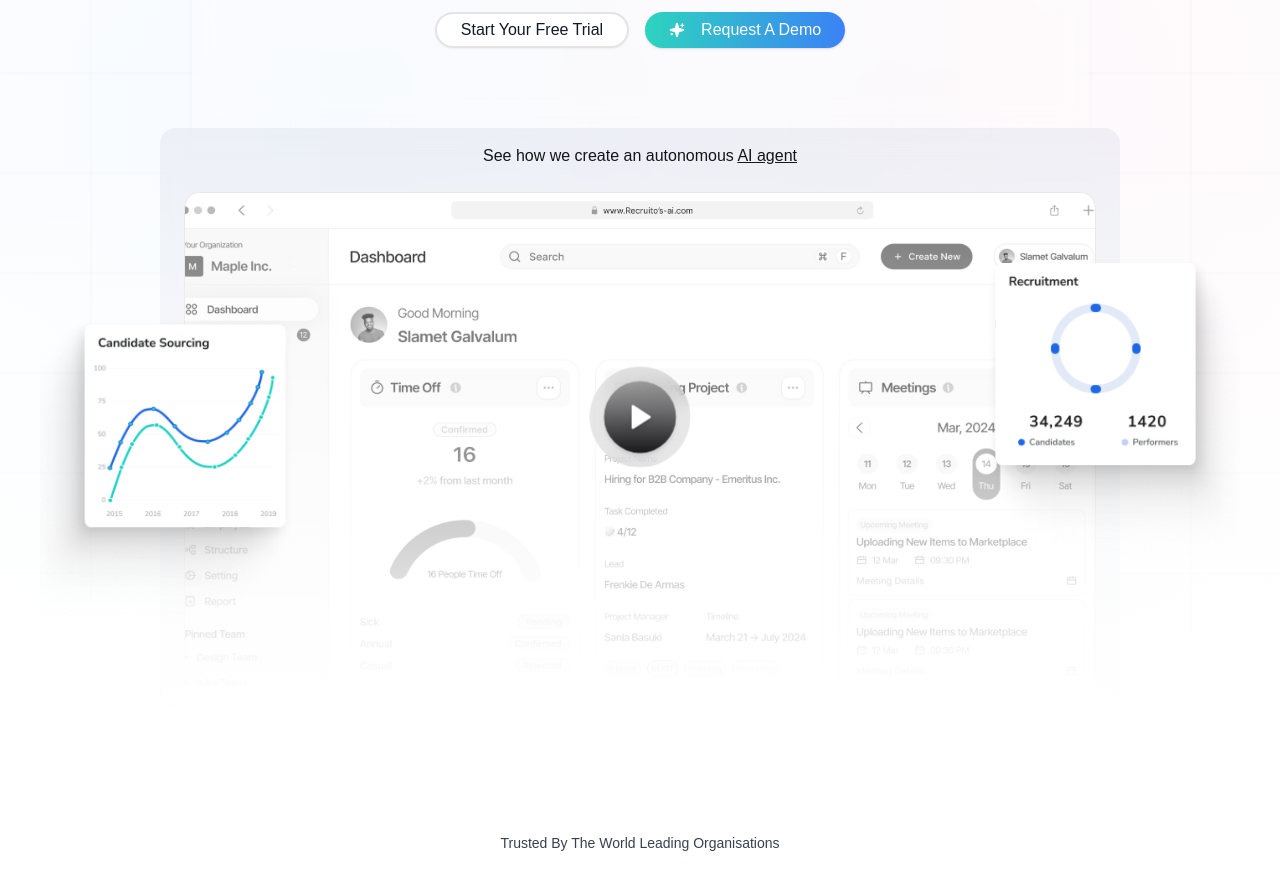
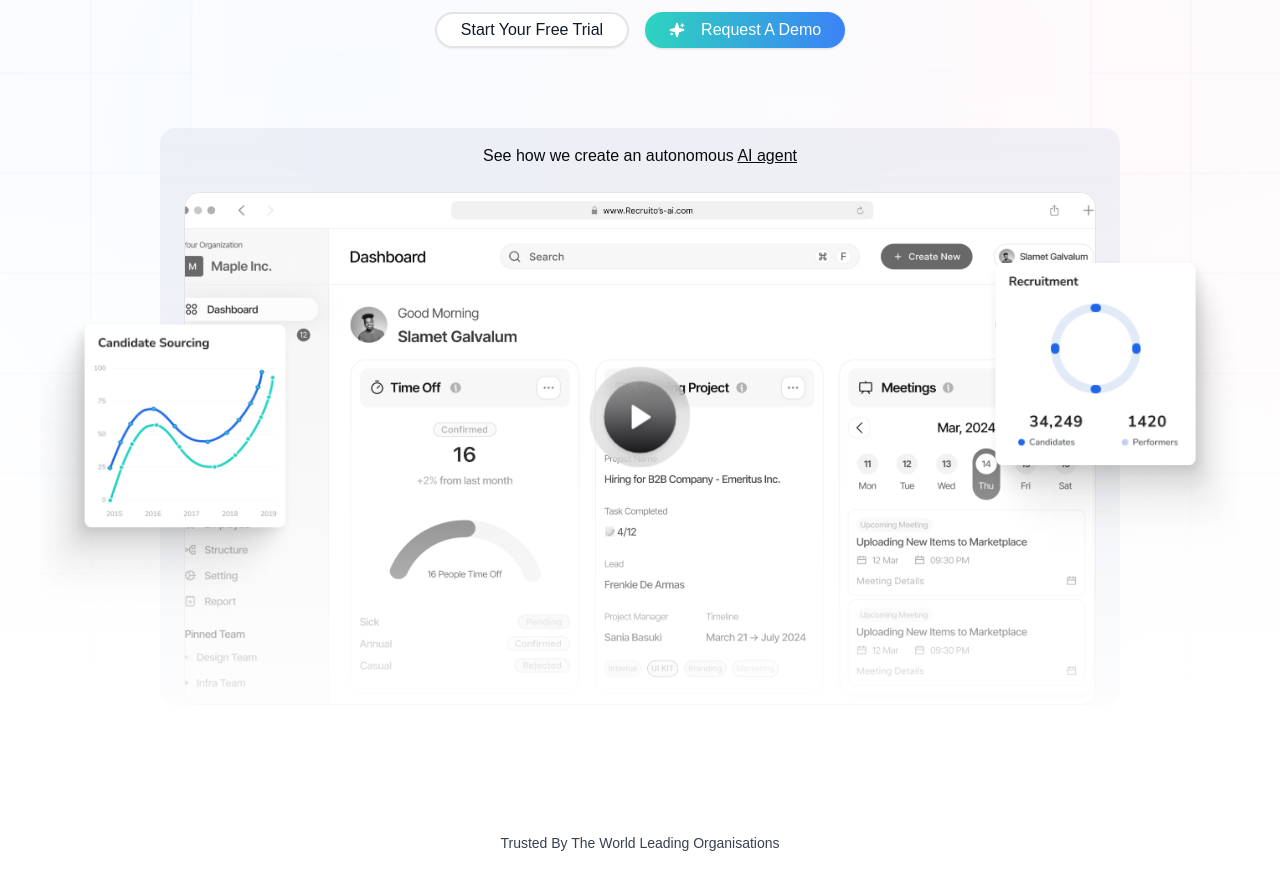
Before and after one commit to kalio007/recruito, a Next.js app: page / in a window 1280 px wide. Shown: the part 460-1350 px from the top of the page. Built offline with nearby package versions, Linux system fonts and the light colour scheme.

Commit message:
reduce the white scale

```diff
--- a/components/ui/hero-video-dialog.tsx
+++ b/components/ui/hero-video-dialog.tsx
@@ -95,7 +95,7 @@ export default function HeroVideoDialog({
             className="object-cover rounded-lg sm:rounded-2xl border transition-all duration-200 ease-out group-hover:brightness-[0.8]"
           />
         </div>
-        <div className="absolute inset-0 bg-gradient-to-b from-transparent via-white/50 to-white pointer-events-none rounded-lg sm:rounded-2xl" />
+        <div className="absolute inset-0 bg-gradient-to-b from-transparent via-white/5 to-white/80 pointer-events-none rounded-lg sm:rounded-2xl" />
 
         <div className="absolute inset-0 flex scale-[0.9] items-center justify-center rounded-lg sm:rounded-2xl transition-all duration-200 ease-out group-hover:scale-100">
           <div className="flex size-16 sm:size-28 items-center justify-center rounded-full bg-primary/10 backdrop-blur-md">
```
Also changed, not shown: 1 other file (tests, documents, lock files or other folders).
